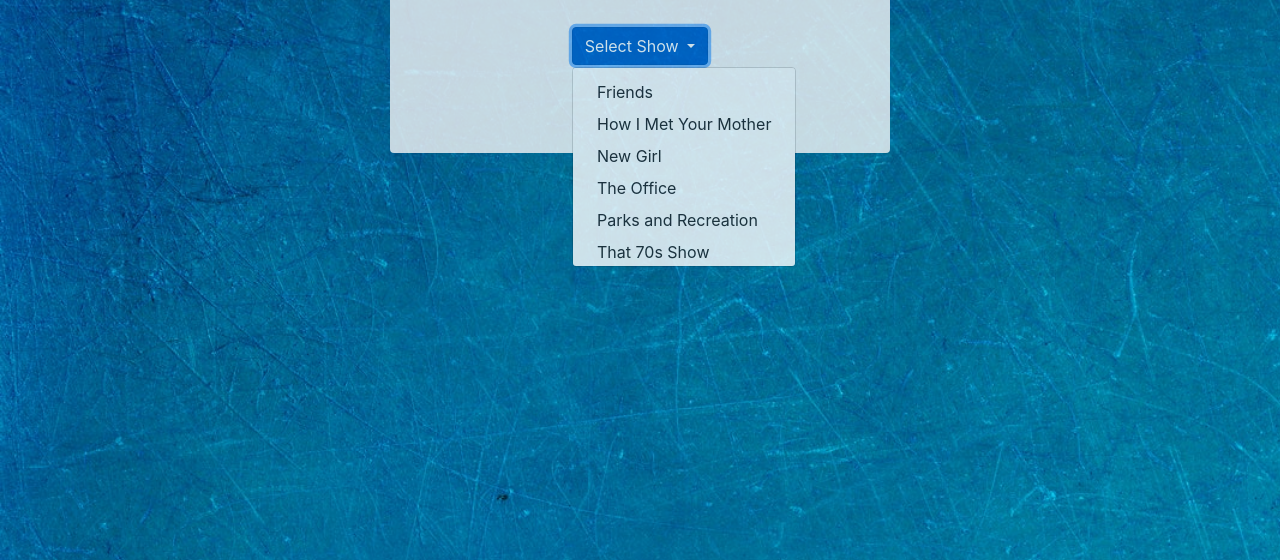
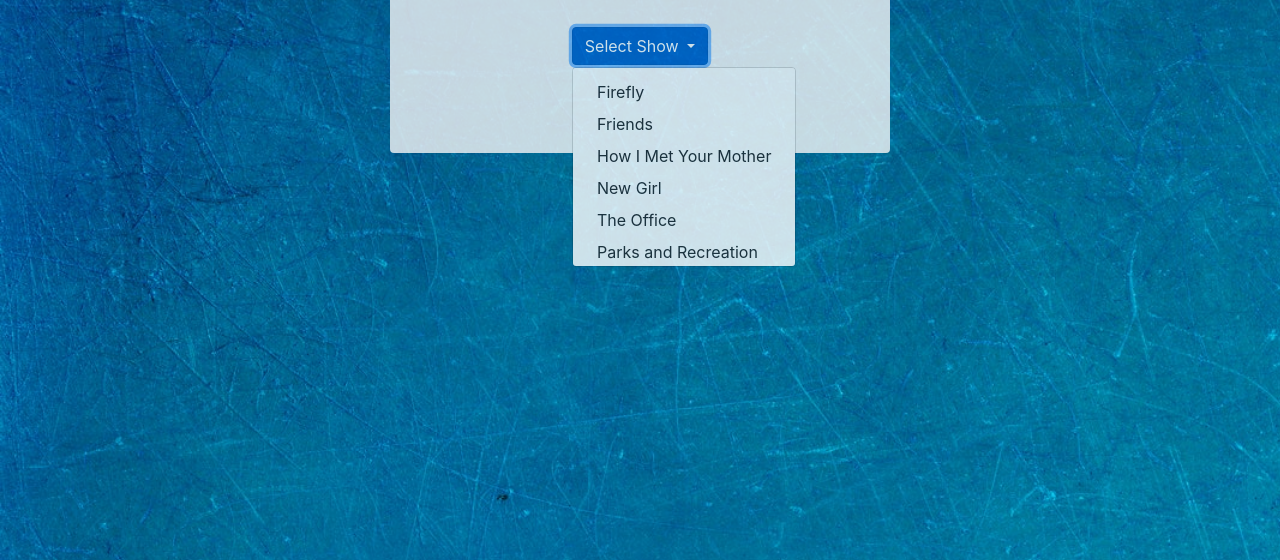
Before and after one commit to jwwitherspoon/tv-randomizer, a plain HTML site: page index.html in a window 1280 px wide. Both pictures are taken after a click on the button "Select Show". Shown: the part 240-800 px from the top of the page. Drawn offline with nearby package versions, Linux system fonts and the light colour scheme.

Commit message:
Update index.html
Added Firefly

```diff
--- a/index.html
+++ b/index.html
@@ -32,6 +32,7 @@
 						Select Show
 					</button>
 					<div class="dropdown-menu scrollable-menu">
+						<button class="dropdown-item" type="button" onclick="getDropdownValue(this)">Firefly</button>
 						<button class="dropdown-item" type="button" onclick="getDropdownValue(this)">Friends</button>
 						<button class="dropdown-item" type="button" onclick="getDropdownValue(this)">How I Met Your Mother</button>
 						<button class="dropdown-item" type="button" onclick="getDropdownValue(this)">New Girl</button>
```
